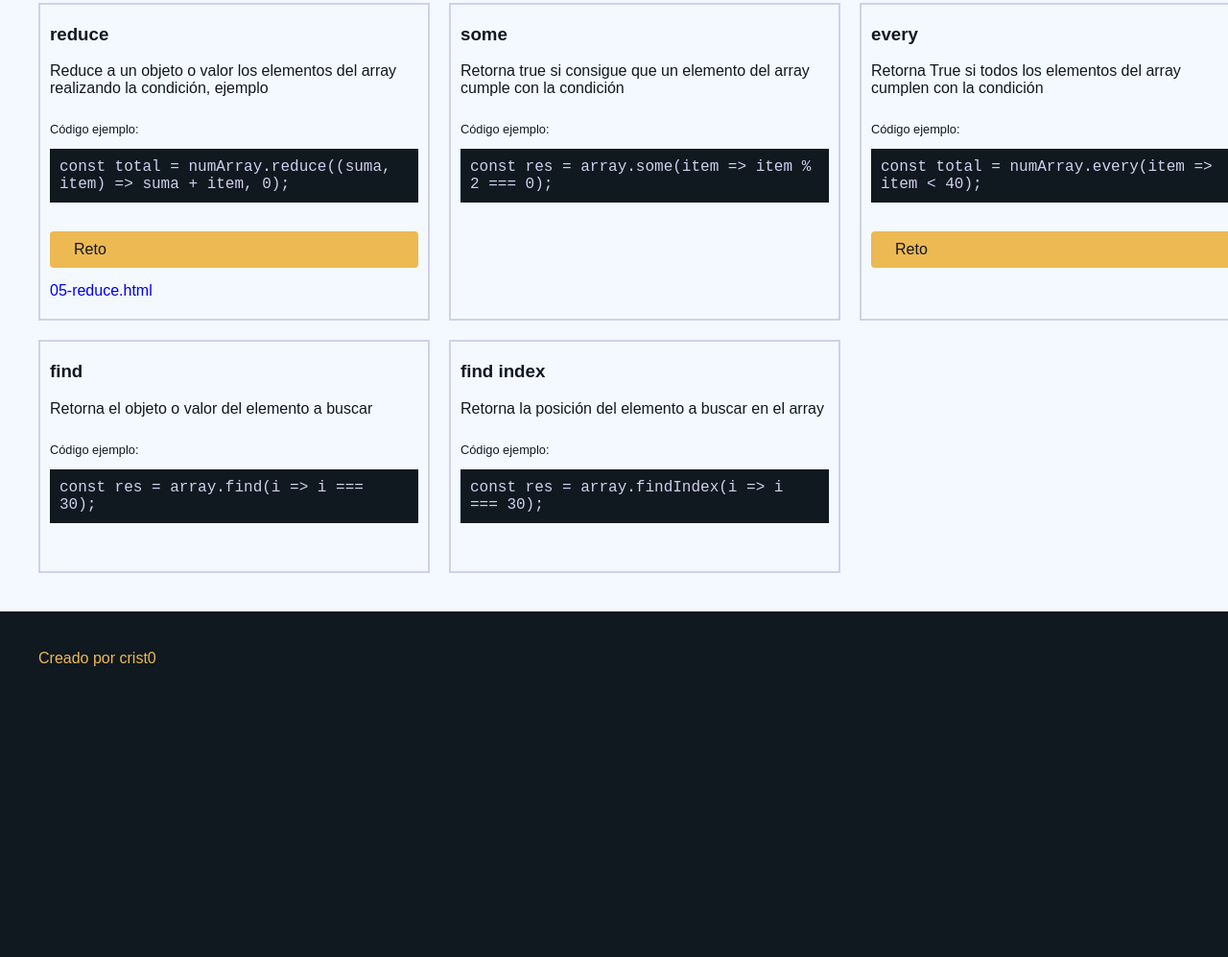
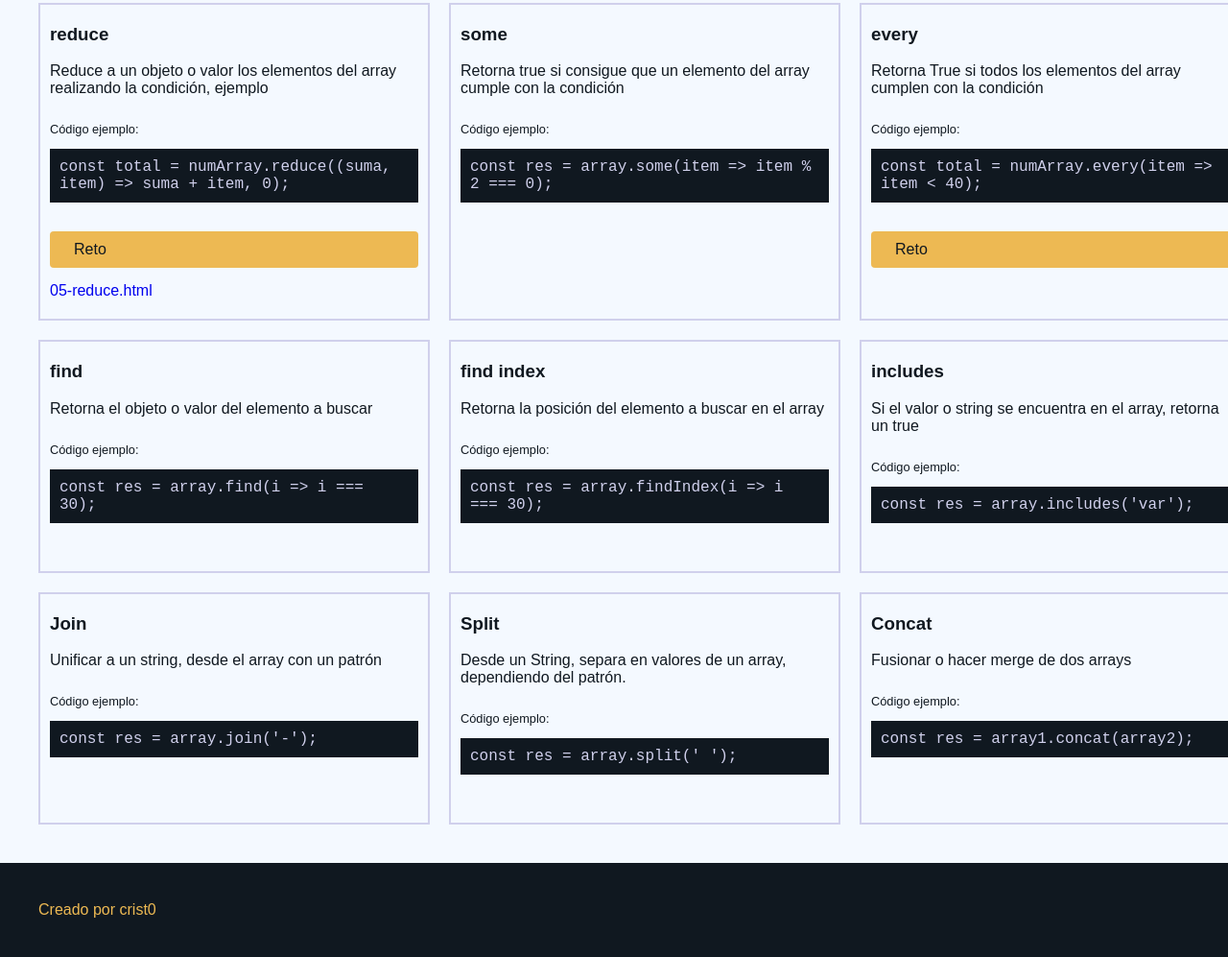
Before and after one commit to crist0/manipulacion-arrays, a website: page client/index.html in a window 1280 px wide. Shown: the part 590-1587 px from the top of the page at 96% size. Before the commit the page ends 1325 px from the top, so only its background shows below. Drawn offline with Linux system fonts and the light colour scheme.

Commit message:
Agregando las clases includes, join y concat

```diff
--- a/client/index.html
+++ b/client/index.html
@@ -84,6 +84,38 @@
           <code>const res = array.findIndex(i => i === 30);</code>
         </div>
       </div>
+      <div class="box-one">
+        <h3>includes</h3>
+        <p>Si el valor o string se encuentra en el array, retorna un true</p>
+        <div class="code">
+          <p>Código ejemplo:</p>
+          <code>const res = array.includes('var');</code>
+        </div>
+      </div>
+      <div class="box-one">
+        <h3>Join</h3>
+        <p>Unificar a un string, desde el array con un patrón</p>
+        <div class="code">
+          <p>Código ejemplo:</p>
+          <code>const res = array.join('-');</code>
+        </div>
+      </div>
+      <div class="box-one">
+        <h3>Split</h3>
+        <p>Desde un String, separa en valores de un array, dependiendo del patrón.</p>
+        <div class="code">
+          <p>Código ejemplo:</p>
+          <code>const res = array.split(' ');</code>
+        </div>
+      </div>
+      <div class="box-one">
+        <h3>Concat</h3>
+        <p>Fusionar o hacer merge de dos arrays</p>
+        <div class="code">
+          <p>Código ejemplo:</p>
+          <code>const res = array1.concat(array2);</code>
+        </div>
+      </div>
     </div>
   </main>
   <footer>Creado por crist0</footer>
```
Also changed, not shown: server/10-includes.js (added, +15 -0 lines), server/11-join.js (added, +20 -0 lines), server/12-concat.js (added, +15 -0 lines).
